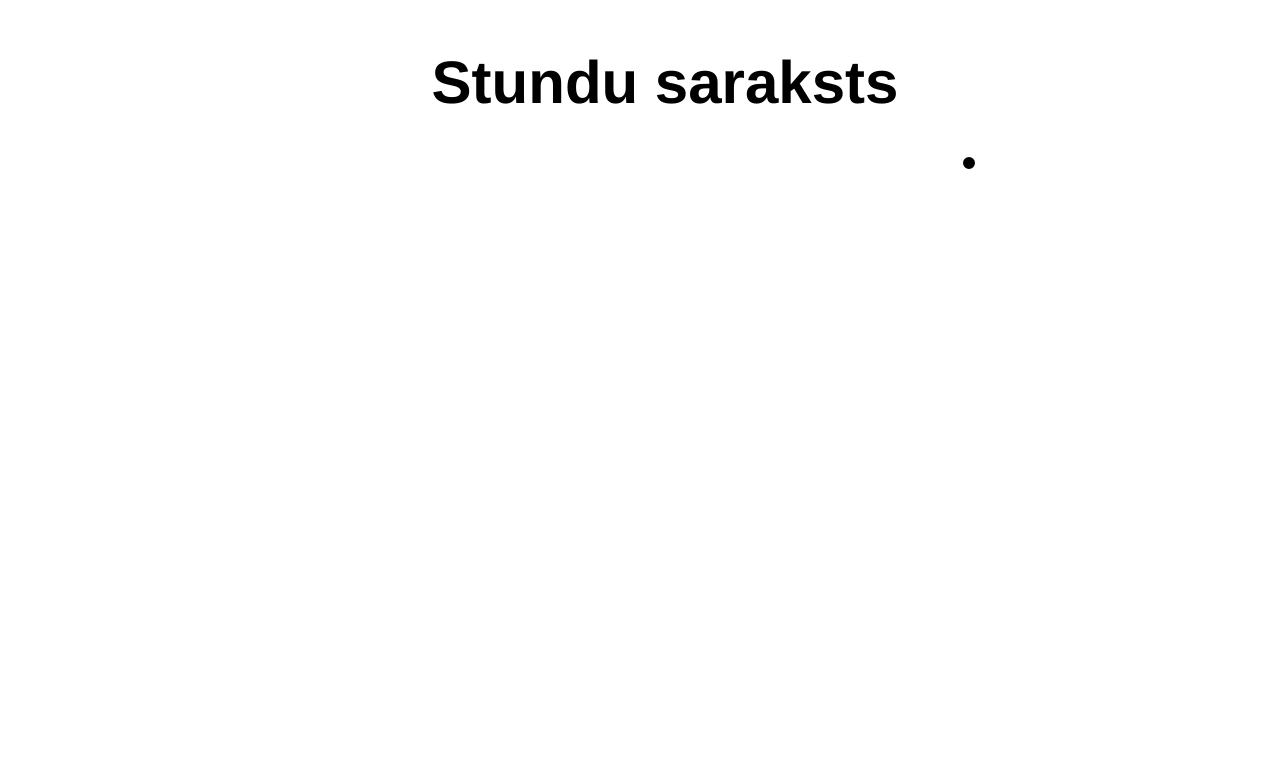
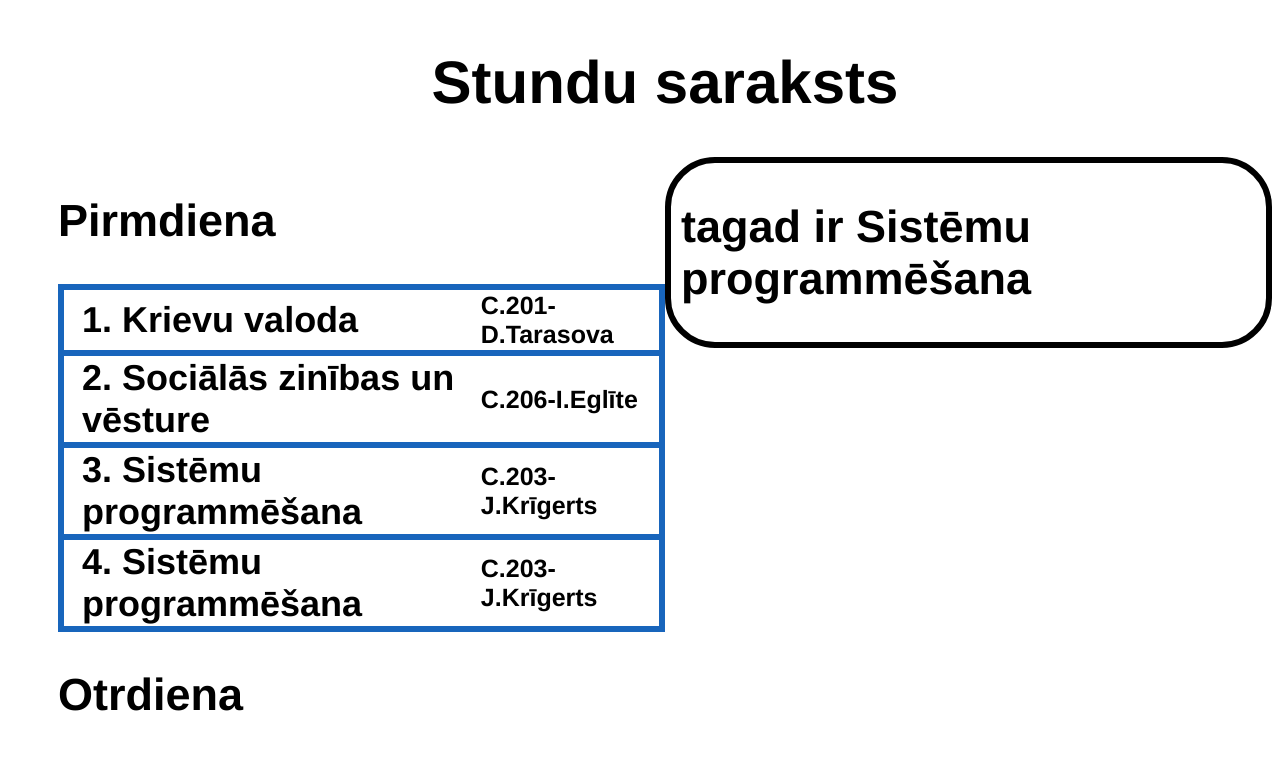
Before and after one commit to Chee3se/stundu-saraksts-IPa22, a React (Create React App) app: page / in a window 1280 px wide. Shown: the top 757 px of the page. Built offline with nearby package versions, Linux system fonts and the light colour scheme; no server answers.

Commit message:
wooden tables

```diff
--- a/src/App.css
+++ b/src/App.css
@@ -15,42 +15,6 @@ h1 {
   grid-row: 2;
   grid-column: 2;
 }
-ul {
-  display: grid;
-}
-li {
-  padding: 2px;
-  border: 6px solid black;
-  border-bottom: none;
-  list-style: none;
-  width: 100%;
-}
-li:last-child {
-  border: 6px solid;
-}
-.kab {
-  display: inline-block;
-  font-size: 14px;
-  width: 20%;
-  margin: 0px;
-  font-weight:bolder;
-}
-.stun {
-  display: inline-block;
-  width: 70%;
-  margin: 0px;
-  font-weight:bold;
-  font-size: 35px;
-  margin-right: 10%;
-}
-.active>li {
-  border: 6px solid;
-  border-bottom: none;
-  animation: borderColorRotate 6s linear 0s infinite;
-}
-.active>li:last-child {
-  border: 6px solid;
-}
 .Stunda {
   grid-row: 2;
   grid-column: 3;
@@ -61,10 +25,46 @@ li:last-child {
   border: 6px solid black;
   font-size: 30px;
 }
+
+/*-----Main-Stuff-----*/
+
+table {
+  width: 100%;
+}
 .Stunda>h2 {
   padding-left: 10px;
   padding-right: 10px;
 }
+.stun {
+  font-weight: bold;
+  font-size: larger;
+  padding-right: 3%;
+  padding-left: 3%;
+}
+.kab {
+  font-weight: bold;
+  font-size: smaller;
+}
+
+
+/*-----Tables-----*/
+
+table, th, td {
+  border: 6px solid black;
+  border-collapse: collapse;
+}
+table, th, td:first-child {
+  border-right: none;
+}
+table, th, td:last-child {
+  border-left: none;
+}
+.active>tr>td {
+  animation: borderColorRotate 6s linear 0s infinite;
+}
+
+/*-----Mobile-----*/
+
 @media only screen and (max-width: 600px) {
   .App {
     display: block;
@@ -105,10 +105,7 @@ li:last-child {
   h2.active {
     animation: colorRotate 6s linear 0s infinite;
   }
-  .active>li {
-    border: none;
-  }
-  .active>li:last-child {
+  table, th, td {
     border: none;
   }
   h2 {
@@ -120,7 +117,9 @@ li:last-child {
     padding-bottom: 20px;
   }
 }
-/* Happy! */
+
+/*-----Animations-----*/
+
 @keyframes borderColorRotate {
   from {
     border-color: #4e4ec2;
--- a/src/App.js
+++ b/src/App.js
@@ -8,9 +8,8 @@ export default function App() {
   const [StunduSaraksts, setStunduSaraksts] = useState("")
   const now = new Date()
   useEffect(()=>{
-    fetch("http://skrazzo.sites.hex.lv/projects/class-list/api.php", {
-      referrerPolicy: "unsafe-url"
-    })
+    //fetch("http://skrazzo.sites.hex.lv/projects/class-list/api.php")
+    fetch("./Backup.json")
     .then(response => response.json())
     .then(data => setStunduSaraksts(data.IPa22))
   },[])
--- a/src/Diena.js
+++ b/src/Diena.js
@@ -5,7 +5,7 @@ export default function Diena(params) {
     return (
         <>
             <h2 className={params.active?"active":null}>{params.name}</h2>
-            <ul className={params.active?"active":null}>
+            <table className={params.active?"active":null}>
                 {
                     need.classes.map((item, i)=>{
                         return (
@@ -17,7 +17,7 @@ export default function Diena(params) {
                         )
                     })
                 }
-            </ul>
+            </table>
         </>
     )
 }
--- a/src/Stunda.js
+++ b/src/Stunda.js
@@ -1,9 +1,9 @@
 export default function Stunda(params) {
     //console.log(params)
     return (
-        <li>
-            <p className="stun">{params.name+". "+params.class}</p>
-            <p className="kab">{params.teacher}</p>
-        </li>
+        <tr>
+            <td className="stun">{params.name+". "+params.class}</td>
+            <td className="kab">{params.teacher}</td>
+        </tr>
     )
 }
```
Lines whose indentation alone changed are shown as unchanged.
